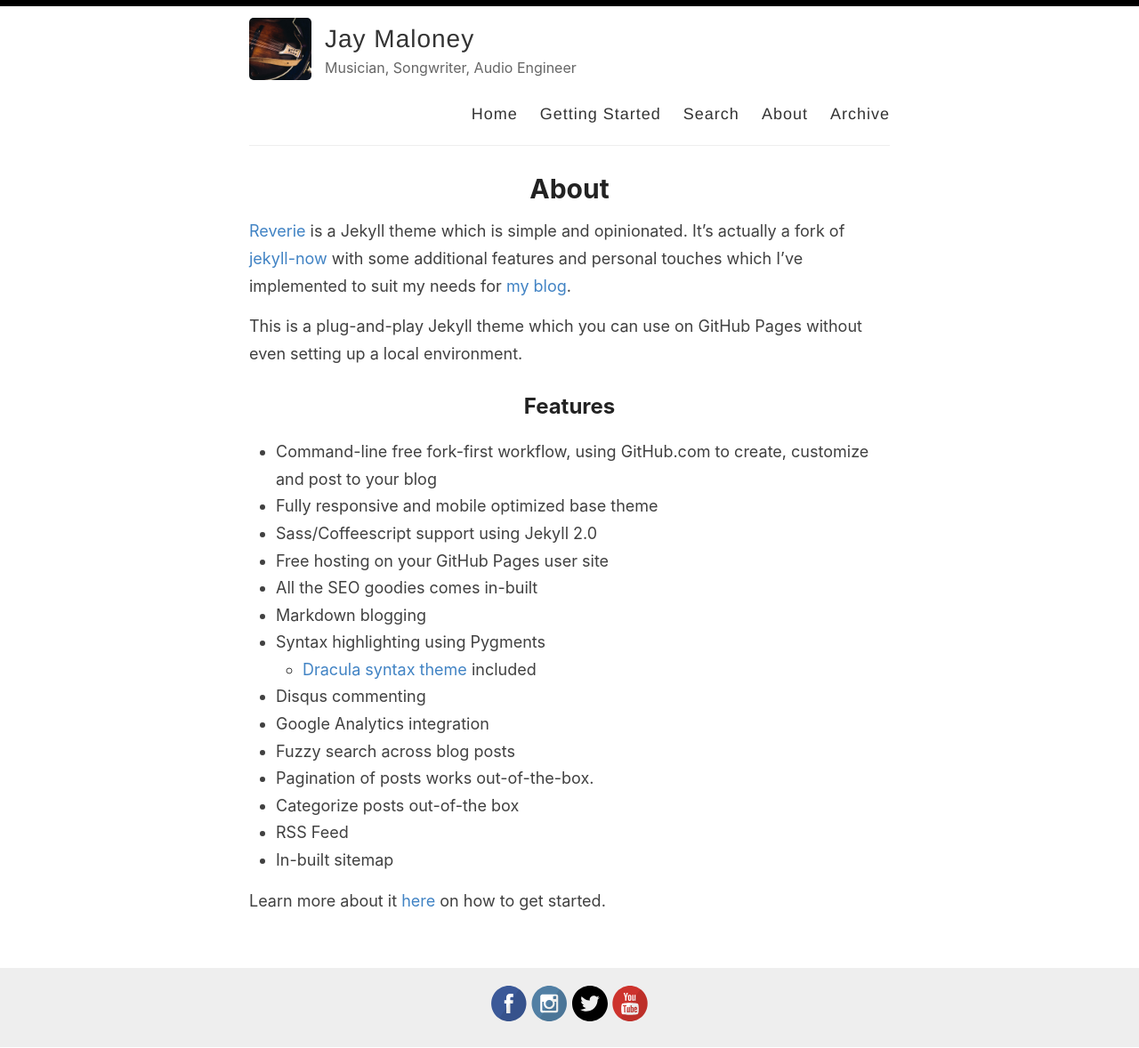
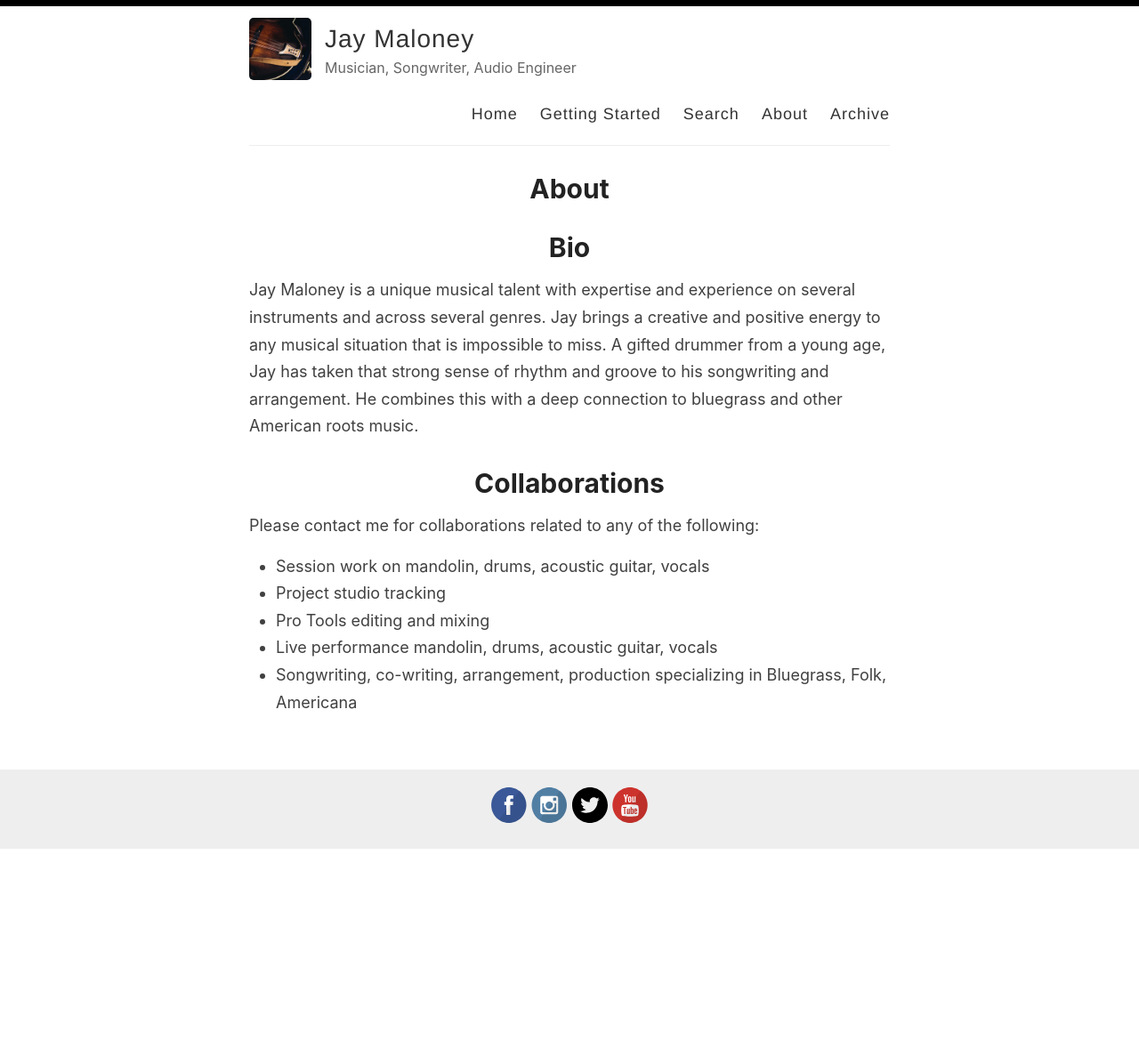
Before and after one commit to thisjaymaloney/thisjaymaloney.github.io, a Jekyll site: the page built from _pages/about.md, in a window 1280 px wide. Shown: the whole page at 89% size. Built offline with Jekyll 4.4.1, drawn with Linux system fonts in a browser that asks for light colours; after the commit the page ends 955 px from its top, so only the background shows below that.

Commit message:
Initial update of about page

```diff
--- a/_pages/about.md
+++ b/_pages/about.md
@@ -4,26 +4,15 @@ title: About
 permalink: /about/
 ---
 
-[Reverie](https://github.com/amitmerchant1990/reverie) is a Jekyll theme which is simple and opinionated. It's actually a fork of [jekyll-now](https://github.com/barryclark/jekyll-now) with some additional features and personal touches which I've implemented to suit my needs for [my blog](https://www.amitmerchant.com).
+# Bio
 
-This is a plug-and-play Jekyll theme which you can use on GitHub Pages without even setting up a local environment.
+Jay Maloney is a unique musical talent with expertise and experience on several instruments and across several genres. Jay brings a creative and positive energy to any musical situation that is impossible to miss. A gifted drummer from a young age, Jay has taken that strong sense of rhythm and groove to his songwriting and arrangement. He combines this with a deep connection to bluegrass and other American roots music.
 
-## Features
+# Collaborations
 
-- Command-line free fork-first workflow, using GitHub.com to create, customize and post to your blog
-- Fully responsive and mobile optimized base theme
-- Sass/Coffeescript support using Jekyll 2.0
-- Free hosting on your GitHub Pages user site
-- All the SEO goodies comes in-built
-- Markdown blogging
-- Syntax highlighting using Pygments
-    - [Dracula syntax theme](https://draculatheme.com/) included
-- Disqus commenting
-- Google Analytics integration
-- Fuzzy search across blog posts
-- Pagination of posts works out-of-the-box.
-- Categorize posts out-of-the box
-- RSS Feed
-- In-built sitemap
-
-Learn more about it [here](https://github.com/amitmerchant1990/reverie) on how to get started.
+Please contact me for collaborations related to any of the following:
+* Session work on mandolin, drums, acoustic guitar, vocals
+* Project studio tracking
+* Pro Tools editing and mixing
+* Live performance mandolin, drums, acoustic guitar, vocals
+* Songwriting, co-writing, arrangement, production specializing in Bluegrass, Folk, Americana
```
